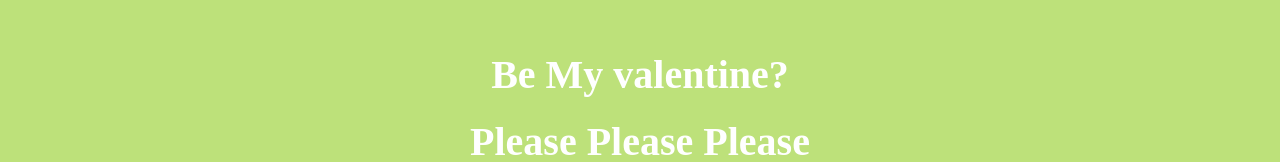
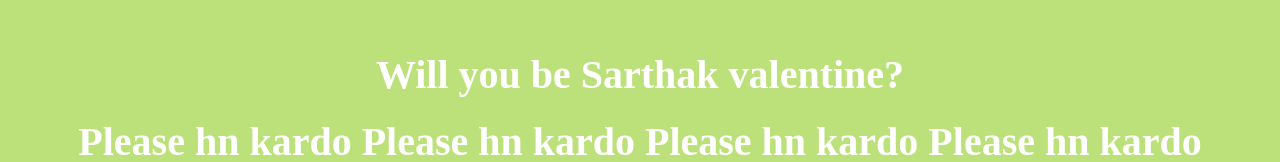
Before and after one commit to slage2327/valentine-, a plain HTML site: page index.html in a window 1280 px wide. Shown: the part 110-272 px from the top of the page. Drawn offline with Linux system fonts and the light colour scheme; grey boxes are pictures that could not be loaded.

Commit message:
index.html

```diff
--- a/index.html
+++ b/index.html
@@ -7,8 +7,8 @@
     <body>
         <div class="container">
             <div >
-                <h1 class = "header_text">Be My valentine?</h1>
-                <h1 class = "header_text">Please Please Please</h1>
+                <h1 class = "header_text">Will you be Sarthak valentine?</h1>
+                <h1 class = "header_text">Please hn kardo Please hn kardo Please hn kardo Please hn kardo </h1>
             </div>
             <div class="gif_container">
                 <img src="https://media1.giphy.com/media/v1.Y2lkPTc5MGI3NjExcDdtZ2JiZDR0a3lvMWF4OG8yc3p6Ymdvd3g2d245amdveDhyYmx6eCZlcD12MV9pbnRlcm5hbF9naWZfYnlfaWQmY3Q9cw/cLS1cfxvGOPVpf9g3y/giphy.gif" alt="Cute animated illustration">
```
